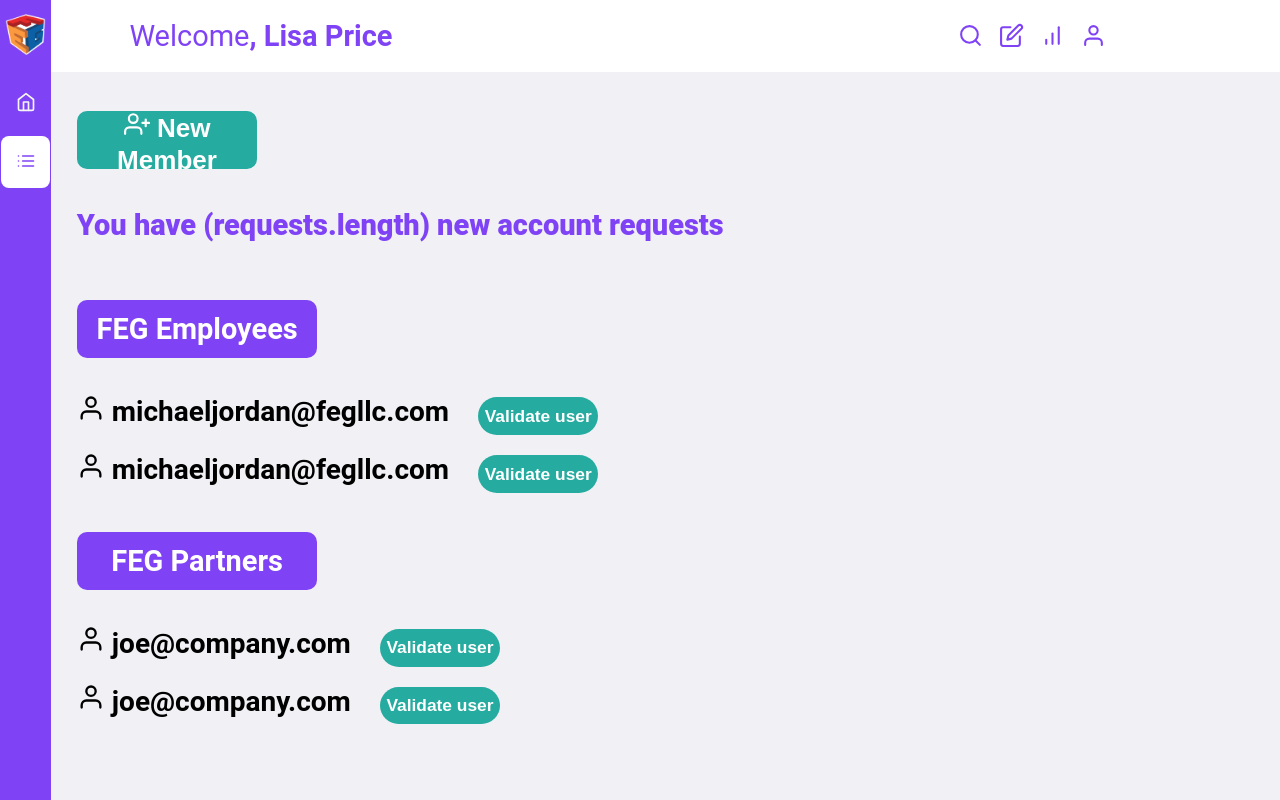
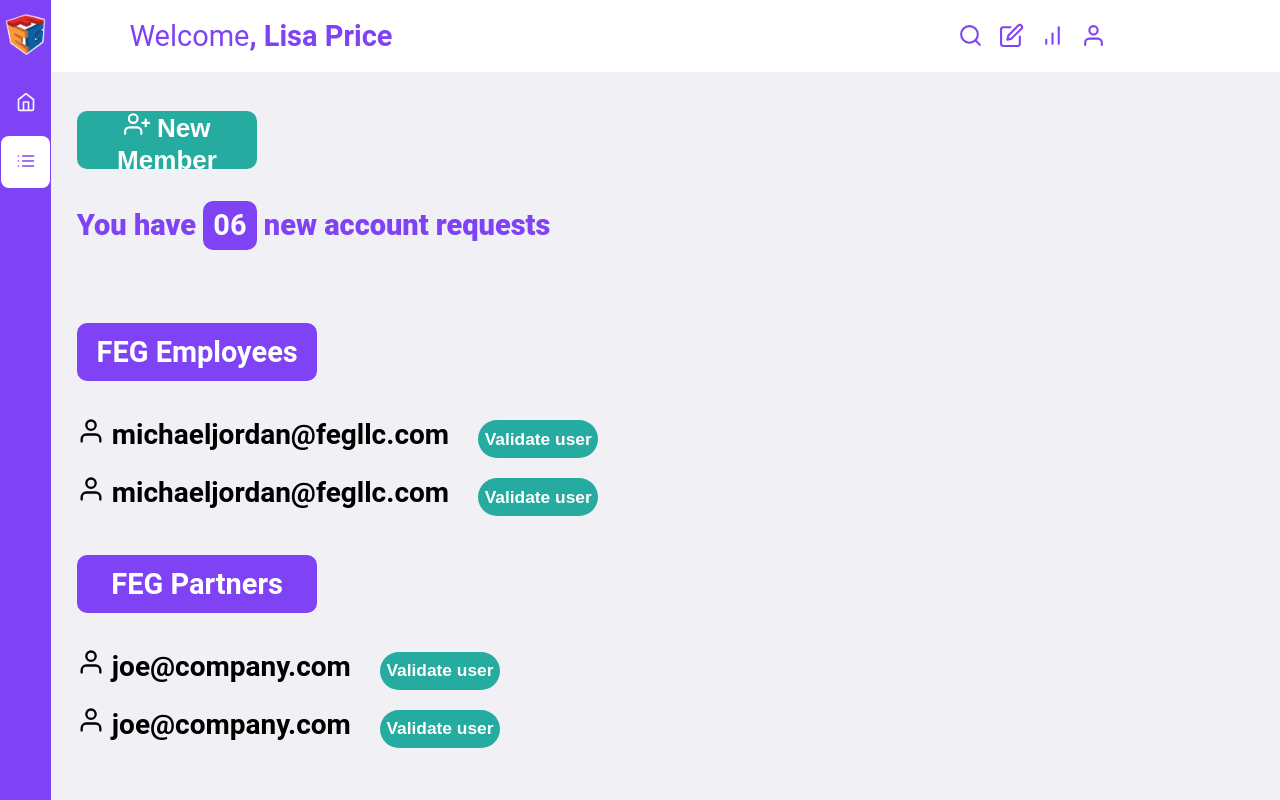
Before and after one commit to vinirb15/plain-interface, a React (Create React App) app: page /user in a window 1280 px wide. Built offline with nearby package versions, Linux system fonts and the light colour scheme.

Commit message:
user page validation

```diff
--- a/src/components/UserValidation/index.js
+++ b/src/components/UserValidation/index.js
@@ -1,6 +1,6 @@
 import React, { useState, useEffect } from 'react';
 import { useHistory } from 'react-router-dom';
-import { FiUser, FiUserPlus }from 'react-icons/fi'
+import { FiUser, FiUserPlus } from 'react-icons/fi'
 
 import axios from 'axios';
 
@@ -31,8 +31,8 @@ export default function Register() {
     return (
         <div className="requests-container">
             <div>
-                <button><FiUserPlus/> New Member</button>
-                <h2>You have (requests.length) new account requests</h2>
+                <button><FiUserPlus /> New Member</button>
+                <h2>You have <b>06</b> new account requests</h2>
             </div>
 
             <div className="content">
--- a/src/components/UserValidation/styles.css
+++ b/src/components/UserValidation/styles.css
@@ -10,6 +10,13 @@
     color: #7F43F5;
     font-weight: 900;
     margin: 2rem 0;
+}
+
+.requests-container h2 b {
+    padding: .5rem .7rem;
+    background: #7F43F5;
+    border-radius: 10px;
+    color: #fff;
 }
 
 .requests-container button {
```
